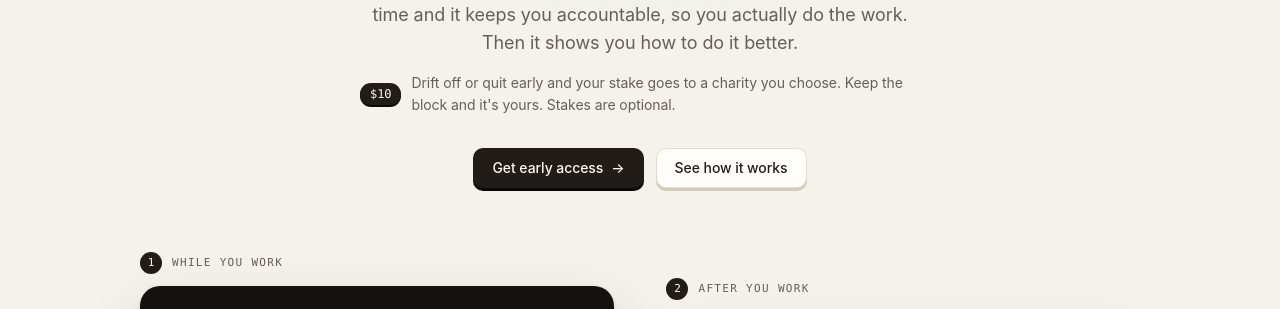
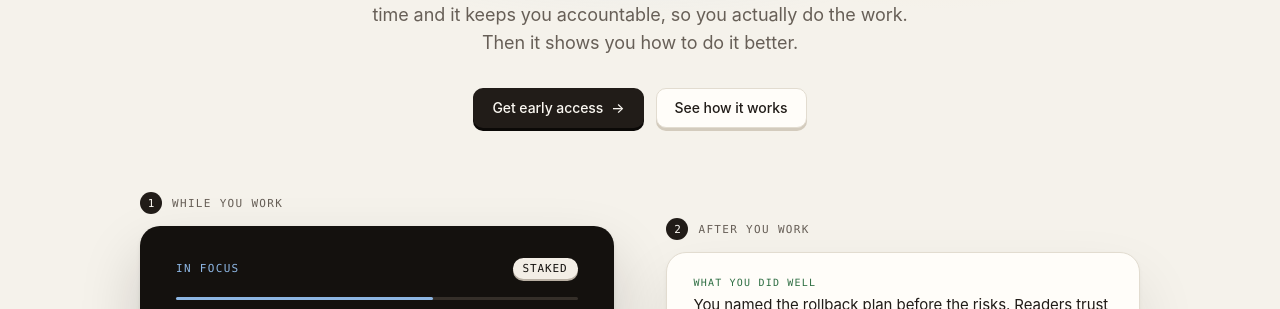
Before and after one commit to Rishisheth/blackbox-site, a plain HTML site: page index.html in a window 1280 px wide. Shown: the part 413-722 px from the top of the page. Drawn offline with Linux system fonts and the light colour scheme.

Commit message:
Deploy c252d40 from Rishisheth/blackbox

```diff
--- a/index.html
+++ b/index.html
@@ -21,7 +21,6 @@
       <p class="eyebrow">For deep work, on your Mac</p>
       <h1>Delete your Pomodoro app.<br><span class="muted">Focus, and actually improve.</span></h1>
       <p class="lede"><strong>A focus coach that lives on your Mac.</strong> Put a stake on your focus time and it keeps you accountable, so you actually do the work. Then it shows you how to do it better.</p>
-      <p class="hero-stake"><span class="stake-chip">$10</span>Drift off or quit early and your stake goes to a charity you choose. Keep the block and it's yours. Stakes are optional.</p>
       <div class="actions">
         <a class="button button-solid" href="#waitlist">Get early access</a>
         <a class="button button-outline" href="#how">See how it works</a>
--- a/styles.css
+++ b/styles.css
@@ -108,14 +108,6 @@ p { margin: 0; }
 .eyebrow::before { content: ""; width: 6px; height: 6px; border-radius: 50%; background: var(--kept); }
 .hero h1 { font-size: clamp(40px, 6.4vw, 68px); line-height: 1.02; }
 .lede { max-width: 560px; margin: 24px auto 0; font-size: 18px; line-height: 1.55; color: var(--muted); }
-.hero-stake {
-  display: inline-flex; align-items: center; gap: 10px; margin: 16px auto 0; max-width: 560px;
-  font-size: 14px; color: var(--muted); text-align: left;
-}
-.stake-chip {
-  flex: none; font: 500 12px var(--mono); padding: 4px 10px; border-radius: 999px;
-  background: var(--primary); color: var(--on-primary); box-shadow: 0 2px 0 var(--edge);
-}
 .focus-time { display: flex; justify-content: space-between; align-items: baseline; gap: 16px; flex-wrap: wrap; }
 .focus-money strong { color: #f2c46d; }
 .focus-head { display: flex; justify-content: space-between; align-items: center; margin-bottom: 18px; font: 500 11px var(--mono); text-transform: uppercase; letter-spacing: 0.12em; color: var(--night-focus); }
```
